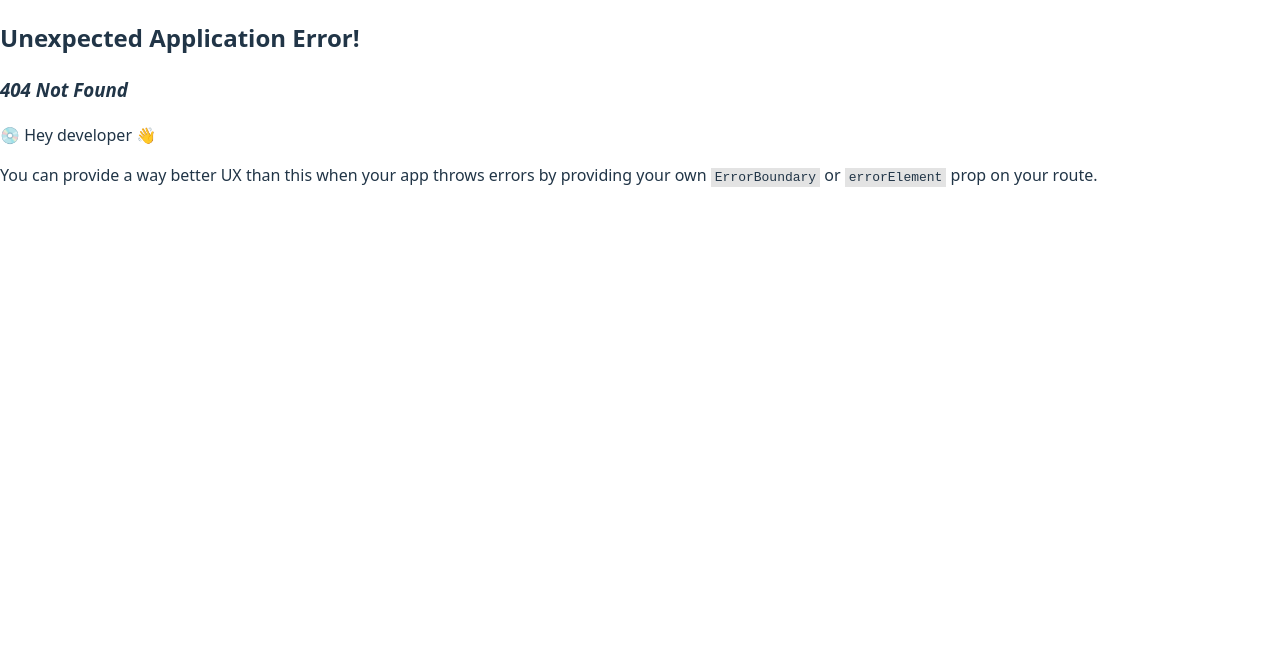
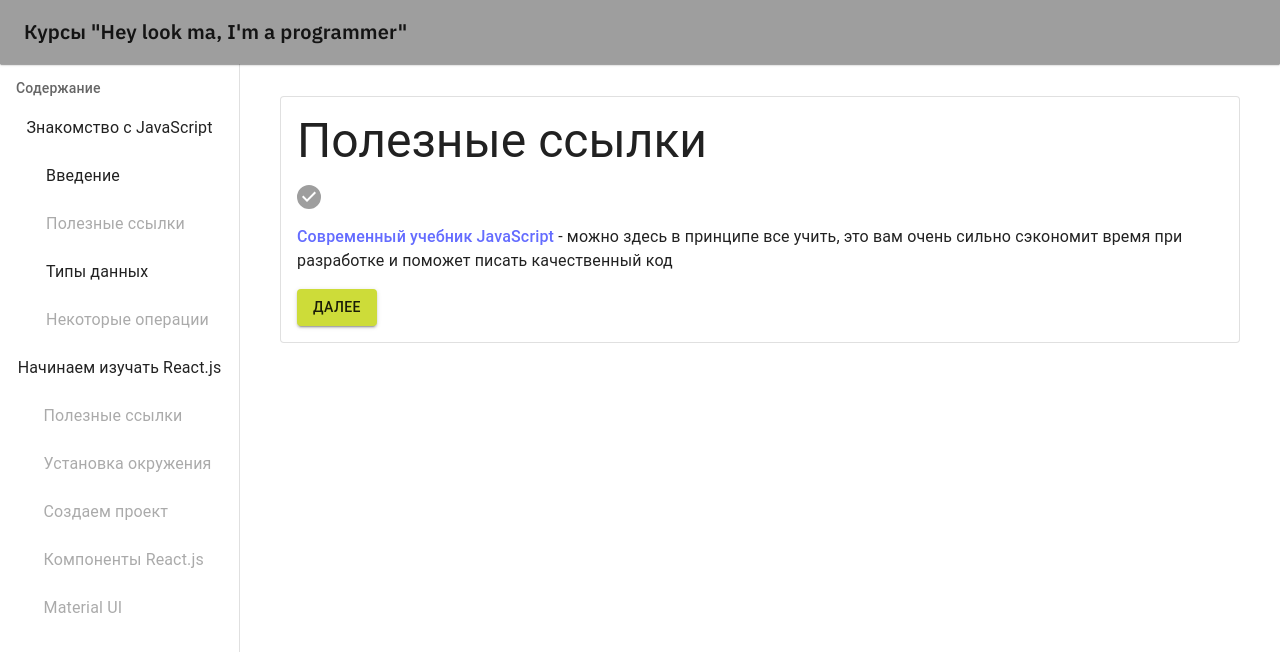
Before and after one commit to t-pyrope/react-course, a React (Vite) app: page /react-beginners/step-2 in a window 1280 px wide. Before the commit this address had no page. Shown: the top 652 px of the page. Built offline with nearby package versions, Linux system fonts and the light colour scheme.

Commit message:
Add content

```diff
--- a/package.json
+++ b/package.json
@@ -13,8 +13,10 @@
     "@emotion/react": "^11.14.0",
     "@emotion/styled": "^11.14.0",
     "@mui/material": "^7.0.1",
+    "prism-react-renderer": "^2.4.1",
     "react": "^19.0.0",
     "react-dom": "^19.0.0",
+    "react-live": "^4.1.8",
     "react-router": "^7.5.0"
   },
   "devDependencies": {
--- a/src/pages/ReactBeginnerLayout.tsx
+++ b/src/pages/ReactBeginnerLayout.tsx
@@ -9,6 +9,12 @@ import {
   Toolbar,
 } from "@mui/material";
 import { Outlet } from "react-router";
+import { useState } from "react";
+
+export interface ReactBeginnerContextProps {
+  progress: string[];
+  setProgress: (newProgress: string[]) => void;
+}
 
 const steps: { label: string; lessons: { title: string; path: string }[] }[] = [
   {
@@ -33,6 +39,17 @@ const steps: { label: string; lessons: { title: string; path: string }[] }[] = [
 ];
 
 export const ReactBeginnerLayout = () => {
+  const [progress, setProgress] = useState<string[]>(() => {
+    const currentProgress = localStorage.getItem("progress");
+
+    return currentProgress ? JSON.parse(currentProgress) : ["step-1"];
+  });
+
+  const handleSetProgress = (newProgress: string[]) => {
+    setProgress(newProgress);
+    localStorage.setItem("progress", JSON.stringify(newProgress));
+  };
+
   return (
     <Box display="flex">
       <Drawer
@@ -66,6 +83,7 @@ export const ReactBeginnerLayout = () => {
                     sx={{ pl: 4 }}
                     key={lesson.title}
                     href={`/react-beginners/${lesson.path}`}
+                    disabled={!progress.includes(lesson.path)}
                   >
                     <ListItemText primary={lesson.title} />
                   </ListItemButton>
@@ -75,7 +93,14 @@ export const ReactBeginnerLayout = () => {
           ))}
         </List>
       </Drawer>
-      <Outlet />
+      <Outlet
+        context={
+          {
+            progress,
+            setProgress: handleSetProgress,
+          } satisfies ReactBeginnerContextProps
+        }
+      />
     </Box>
   );
 };
--- /dev/null
+++ b/src/pages/react-beginners/ReactBeginnerNotFound.tsx
@@ -0,0 +1 @@
+export const ReactBeginnerNotFound = () => <>Not found</>;
--- a/src/pages/react-beginners/Step1.tsx
+++ b/src/pages/react-beginners/Step1.tsx
@@ -1,22 +1,22 @@
-import { Box, Breadcrumbs, Link, Paper, Typography } from "@mui/material";
+import { Box, Button, Typography } from "@mui/material";
+import { useEffect } from "react";
+import { useOutletContext } from "react-router";
+
+import { StepContainer } from "./StepContainer.tsx";
+import { ReactBeginnerContextProps } from "../ReactBeginnerLayout";
 
 export const Step1 = () => {
+  const { progress, setProgress } =
+    useOutletContext<ReactBeginnerContextProps>();
+
+  useEffect(() => {
+    if (!progress.includes("step-2")) {
+      setProgress([...progress, "step-2"]);
+    }
+  }, [progress, setProgress]);
+
   return (
-    <Box sx={{ margin: "0 auto", width: 800 }}>
-      <Breadcrumbs aria-label="breadcrumb">
-        <Link underline="hover" color="inherit" href="/">
-          MUI
-        </Link>
-        <Link
-          underline="hover"
-          color="inherit"
-          href="/material-ui/getting-started/installation/"
-        >
-          Core
-        </Link>
-        <Typography sx={{ color: "text.primary" }}>Breadcrumbs</Typography>
-      </Breadcrumbs>
-      <Paper variant="outlined" sx={{ p: 2 }}>
+    <StepContainer title="Введение" steps={[0]} activeStep={0}>
       <Typography>
         React.js - это библиотека на JavaScript, в которой очень много чего
         настроено и можно (относительно) легко и быстро разрабатывать
@@ -25,12 +25,23 @@ export const Step1 = () => {
       <Typography>
         JavaScript - это язык программирования. С помощью него можно писать
         инструкции, которые (после некоторых преобразований) понимает и
-          исполняет компьютер В этом модуле мы быстро пройдемся по основным
-          возможностям JavaScript, которые будем применять в разработке на этом
-          курсе. После небольшого блока теории будут ссылки для дополнительного
-          изучения и тесты (не включающие в себя материал из ссылок)
+        исполняет компьютер
       </Typography>
-      </Paper>
+      <Typography>
+        В этом модуле мы быстро пройдемся по основным возможностям JavaScript,
+        которые будем применять в разработке на этом курсе. После небольшого
+        блока теории будут ссылки для дополнительного изучения и тесты (не
+        включающие в себя материал из ссылок)
+      </Typography>
+      <Box>
+        <Button
+          color="secondary"
+          variant="contained"
+          href="/react-beginners/step-2"
+        >
+          Далее
+        </Button>
       </Box>
+    </StepContainer>
   );
 };
--- /dev/null
+++ b/src/pages/react-beginners/Step2.tsx
@@ -0,0 +1,42 @@
+import { Box, Button, Typography } from "@mui/material";
+
+import { StepContainer } from "./StepContainer.tsx";
+import { useEffect } from "react";
+import { useOutletContext } from "react-router";
+import { ReactBeginnerContextProps } from "../ReactBeginnerLayout.tsx";
+
+export const Step2 = () => {
+  const { progress, setProgress } =
+    useOutletContext<ReactBeginnerContextProps>();
+
+  useEffect(() => {
+    if (!progress.includes("step-3")) {
+      setProgress([...progress, "step-3"]);
+    }
+  }, [progress, setProgress]);
+
+  return (
+    <StepContainer title="Полезные ссылки" steps={[0]} activeStep={0}>
+      <Typography>
+        <a
+          href="https://learn.javascript.ru/"
+          rel="noopener noreferrer"
+          target="_blank"
+        >
+          Современный учебник JavaScript
+        </a>{" "}
+        - можно здесь в принципе все учить, это вам очень сильно сэкономит время
+        при разработке и поможет писать качественный код
+      </Typography>
+      <Box>
+        <Button
+          color="secondary"
+          variant="contained"
+          href="/react-beginners/step-3"
+        >
+          Далее
+        </Button>
+      </Box>
+    </StepContainer>
+  );
+};
--- /dev/null
+++ b/src/pages/react-beginners/Step3.tsx
@@ -0,0 +1,111 @@
+import { Box, Button, Typography } from "@mui/material";
+import { themes } from "prism-react-renderer";
+import { useState } from "react";
+import { LiveEditor, LiveProvider } from "react-live";
+
+import { StepContainer } from "./StepContainer.tsx";
+
+export const Step3 = () => {
+  const [activeStep, setActiveStep] = useState(0);
+
+  return (
+    <StepContainer
+      title="Типы данных"
+      steps={[0, 1, 2, 3, 4, 5]}
+      activeStep={activeStep}
+    >
+      {activeStep === 0 && (
+        <>
+          <Typography>
+            Представим, что мы составляем механизм, который мы сможем запустить
+            и он облегчит жизнь другим людям или сделает их жизнь приятней. Этот
+            механизм - и есть наше веб-приложение
+          </Typography>
+          <Typography>
+            Для составления механизма нам нужна коробка с деталями. В это
+            коробке лежат разные детали, с которыми можно выполнять разные
+            штуки. Эти штуки разделяются на разные группы. Со штуками в одних
+            группах можно выполнять похожие действия
+          </Typography>
+          <Typography>
+            Группы - это типы данных. Всего в JavaScript есть несколько типов
+            данных. Наиболее часто мы будем использовать следущие типы:
+          </Typography>
+          <ol>
+            <li>Строки: "Иван", "Ваш заказ оформлен"</li>
+            <li>
+              Числа: 485 (без кавычек записываются, если записать в кавычках,
+              будет уже строка)
+            </li>
+            <li>Логические значения: true, false</li>
+            <li>
+              Объекты: сложный тип данных, похожий на коробку или собранный
+              механизм внутри нашей коробки
+            </li>
+          </ol>
+          <Typography>
+            Так как наша коробка - виртуальная, то мы можем дать штукам ярлыки и
+            когда мы будем использовать эти ярлыки, в реальности будут
+            использоваться штуки, на которые эти ярлыки ссылаются. Давайте
+            создадим дадим ярлык какой-нибудь штуке-строке. Есть 2 способа
+            сделать это:
+          </Typography>
+          <LiveProvider
+            theme={themes.vsLight}
+            code={`// переменная (а если корректнее, то константа), значение нельзя менять.\n// Этот вариант создания переменной будет использоваться почти всегда в React.js\nconst someName = "Анастасия Ивановна";\n\n// "let" - переменная, значение которой можно менять
+let otherName = "Петр Владиславович";\n\n// вот каким образом меняется ее значение:\notherName = "Артур Романович";`}
+          >
+            <LiveEditor disabled />
+          </LiveProvider>
+          <Typography>
+            <code>const</code> - это указатель для языка "сейчас мы будем давать
+            этому ярлыку такое-то значение"
+          </Typography>
+          <Typography>
+            Давайте создадим переменные числа и логические значения:
+          </Typography>
+          <LiveProvider
+            theme={themes.vsLight}
+            code={`const age = 23;\nconst isStudent = true;`}
+          >
+            <LiveEditor disabled />
+          </LiveProvider>
+          <Typography>
+            Объекты выглядят посложней. Давайте попробуем создать объект,
+            содержащий в себе всю информацию, которую мы создали ранее
+          </Typography>
+          <LiveProvider
+            theme={themes.vsLight}
+            code={`const person = {
+  name: "Анастасия Ивановна",
+  age: 23,
+  isStudent: true
+};`}
+          >
+            <LiveEditor disabled />
+          </LiveProvider>
+          <Typography>
+            Или же пустой объект (пустая коробка в нашей коробке)
+          </Typography>
+          <LiveProvider theme={themes.vsLight} code={`const emptyObject = {};`}>
+            <LiveEditor disabled />
+          </LiveProvider>
+          <Typography>
+            Преимущество объекта - содержит всю информацию в одном месте (в
+            одном ярлыке). В принципе, 50/50 и так и так будем использовать
+            (простые и сложные типы данных)
+          </Typography>
+          <Box>
+            <Button
+              onClick={() => setActiveStep(1)}
+              variant="contained"
+              color="secondary"
+            >
+              Далее
+            </Button>
+          </Box>
+        </>
+      )}
+    </StepContainer>
+  );
+};
--- /dev/null
+++ b/src/pages/react-beginners/StepContainer.tsx
@@ -0,0 +1,52 @@
+import {
+  Paper,
+  Step,
+  StepLabel,
+  Stepper,
+  Typography,
+} from "@mui/material";
+import { ReactNode } from "react";
+
+export const StepContainer = ({
+  title,
+  children,
+  steps,
+  activeStep,
+}: {
+  title: string;
+  children: ReactNode;
+  steps: number[];
+  activeStep: number;
+}) => {
+  return (
+    <Paper
+      variant="outlined"
+      sx={{
+        p: 2,
+        gap: 2,
+        display: "flex",
+        flexDirection: "column",
+        flexGrow: 1,
+        m: 2,
+      }}
+    >
+      <Typography variant="h3" component="h2">
+        {title}
+      </Typography>
+      <Stepper
+        sx={{ marginLeft: "-8px" }}
+        color="secondary"
+        activeStep={activeStep}
+      >
+        {steps.map((label) => {
+          return (
+            <Step key={label} completed>
+              <StepLabel />
+            </Step>
+          );
+        })}
+      </Stepper>
+      {children}
+    </Paper>
+  );
+};
```
Also changed, not shown: src/main.tsx (+9 -3 lines), 1 other file (tests, documents, lock files or other folders). Lines whose indentation alone changed are shown as unchanged.
